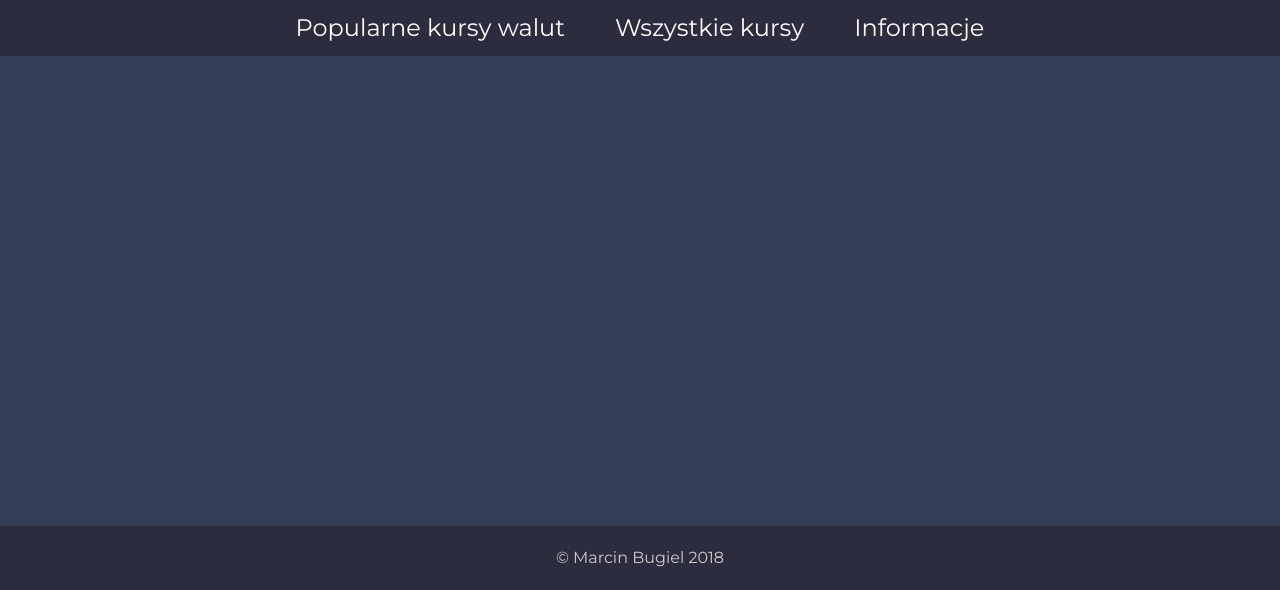
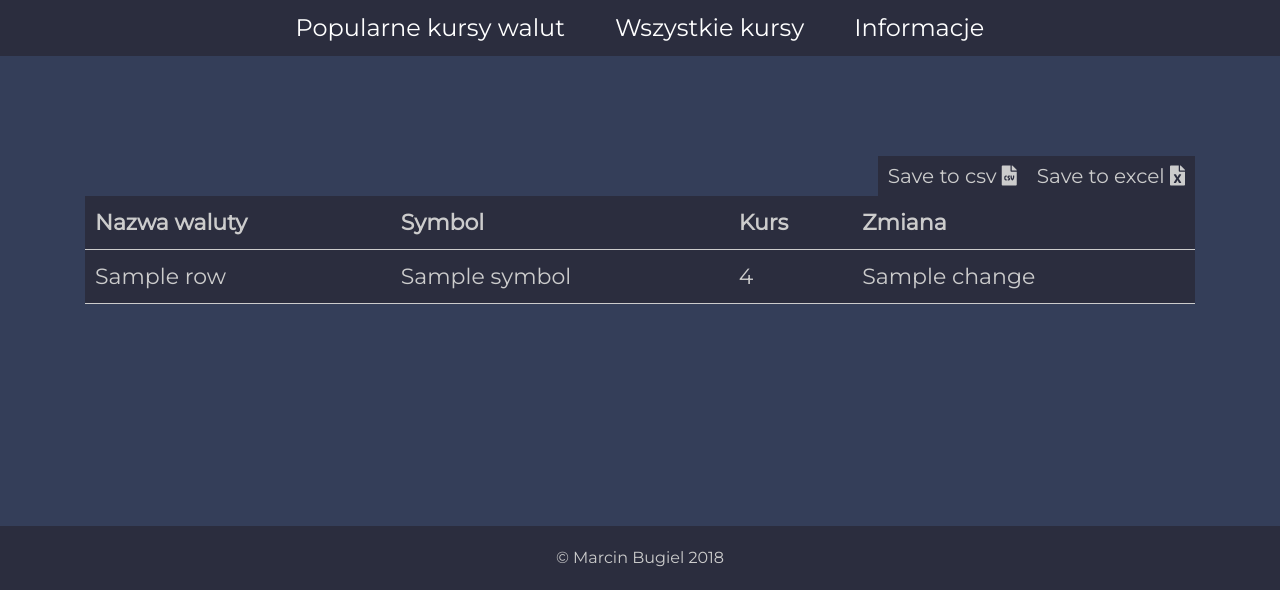
Before and after one commit to bugiss656/webscraper, a Django app: template templates/allCurrency/all-currency.html in a window 1280 px wide. Shown: the part 210-800 px from the top of the page. Run offline with Django 3.2, Linux system fonts and the light colour scheme; the template is opened without the code that fills it: most values are stand-ins (such as "Sample title", 1, 10 or a date in 2020); some libraries are stand-ins or nearby versions.

Commit message:
Added changes in classModule, added view for all currency

```diff
--- a/currencyScraper/static/css/style.css
+++ b/currencyScraper/static/css/style.css
@@ -68,6 +68,7 @@ a:link {
     background: #2B2D3E;
     width: 100%;
     font-size: 22px;
+    margin-bottom: 100px;
 }
 
 th, td {
--- a/templates/allCurrency/all-currency.html
+++ b/templates/allCurrency/all-currency.html
@@ -1,5 +1,36 @@
 {% extends 'base.html' %}
 
 {% block content %}
-
+<div class="container btn-container d-flex justify-content-end">
+    <div class="save-btn">
+        Save to csv
+        <i class="fas fa-file-csv fa-md"></i>
+    </div>
+    <div class="save-btn">
+        Save to excel
+        <i class="fas fa-file-excel fa-md"></i>
+    </div>
+</div>
+<div class="container d-flex justify-content-center">
+    <table class='display-table'>
+        <thead>
+            <tr>
+                <th>Nazwa waluty</th>
+                <th>Symbol</th>
+                <th>Kurs</th>
+                <th>Zmiana</th>
+            </tr>
+        </thead>
+        <tbody>
+            {% for row in dataObject %}
+                <tr>
+                    <td>{{ row.name }}</td>
+                    <td>{{ row.symbol }}</td>
+                    <td>{{ row.rate }}</td>
+                    <td>{{ row.change }}</td>
+                </tr>
+            {% endfor %}
+        </tbody>
+    </table>
+</div>
 {% endblock %}
```
Also changed, not shown: scraper/classModule.py (+6 -1 lines), scraper/views.py (+13 -1 lines).
